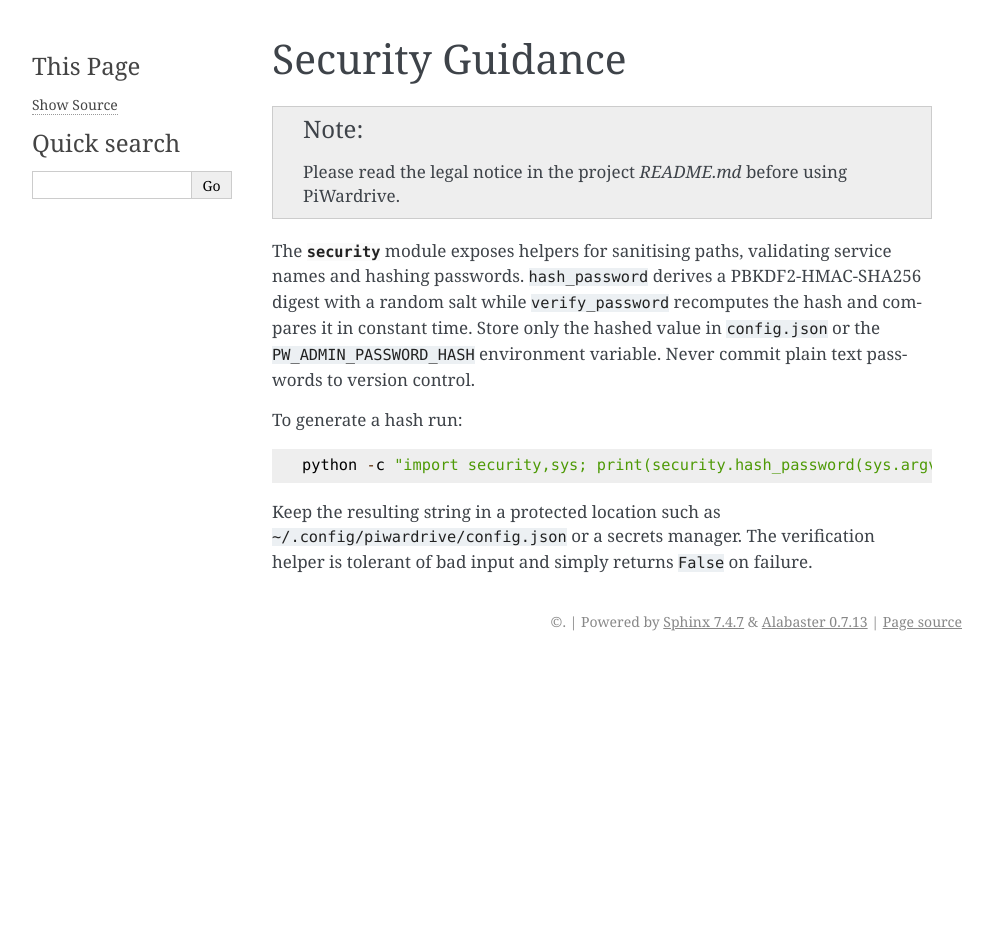
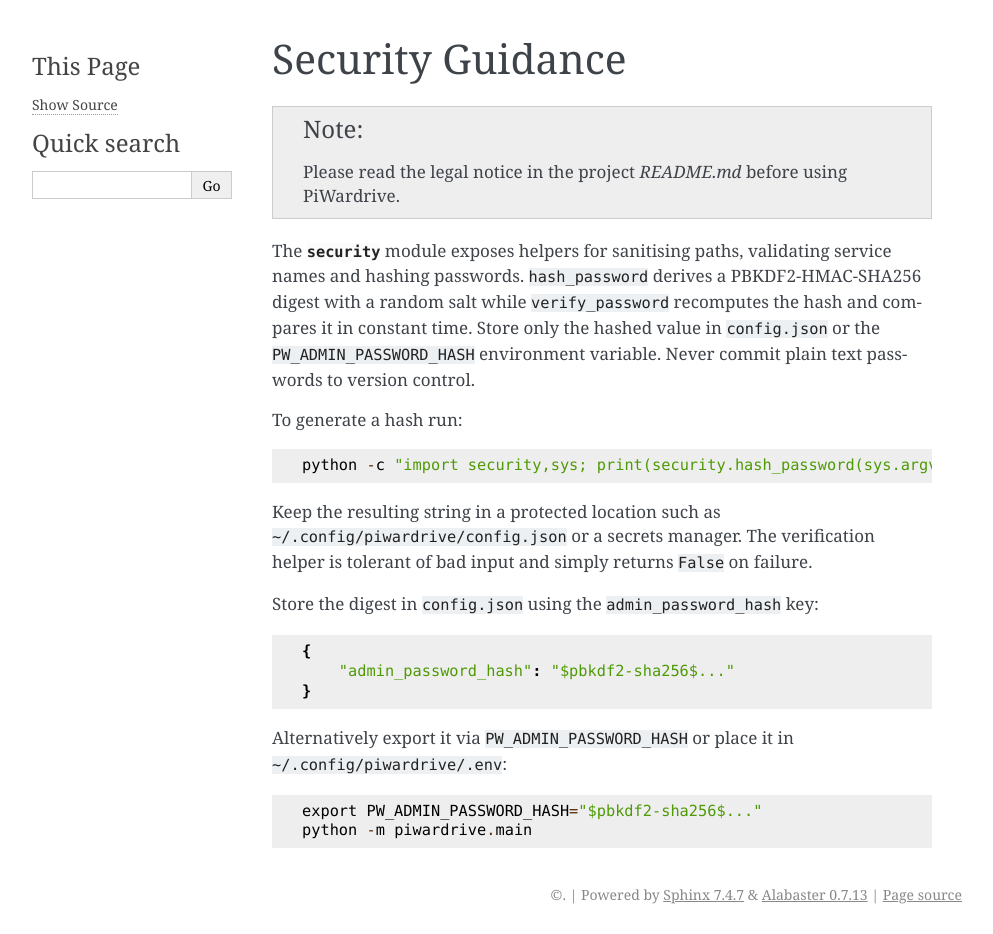
Before and after one commit to Trashytalk/piwardrive, a Sphinx documentation site: the page built from docs/security.rst, in a window 1280 px wide. Shown: the whole page, without its empty margins (148-1141 px from the left). Built offline with Sphinx 7.4.7, drawn with Linux system fonts in a browser that asks for light colours; before the commit the page ends 900 px from its top, so only the background shows below that.

Commit message:
docs: clarify password hashing

```diff
--- a/docs/security.rst
+++ b/docs/security.rst
@@ -10,3 +10,15 @@ To generate a hash run::
     python -c "import security,sys; print(security.hash_password(sys.argv[1]))" mypass
 
 Keep the resulting string in a protected location such as ``~/.config/piwardrive/config.json`` or a secrets manager. The verification helper is tolerant of bad input and simply returns ``False`` on failure.
+
+Store the digest in ``config.json`` using the ``admin_password_hash`` key::
+
+    {
+        "admin_password_hash": "$pbkdf2-sha256$..."
+    }
+
+Alternatively export it via ``PW_ADMIN_PASSWORD_HASH`` or place it in
+``~/.config/piwardrive/.env``::
+
+    export PW_ADMIN_PASSWORD_HASH="$pbkdf2-sha256$..."
+    python -m piwardrive.main
```
Also changed, not shown: README.md (+46 -25 lines).
